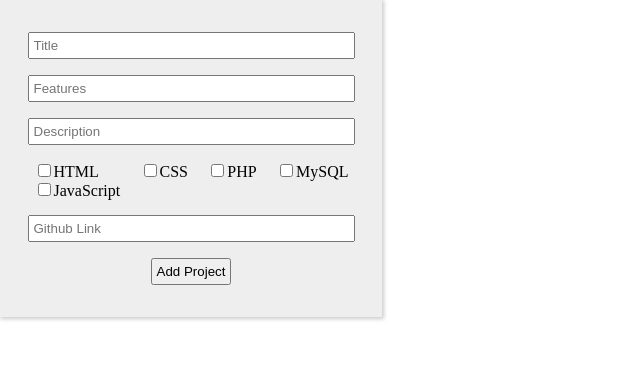
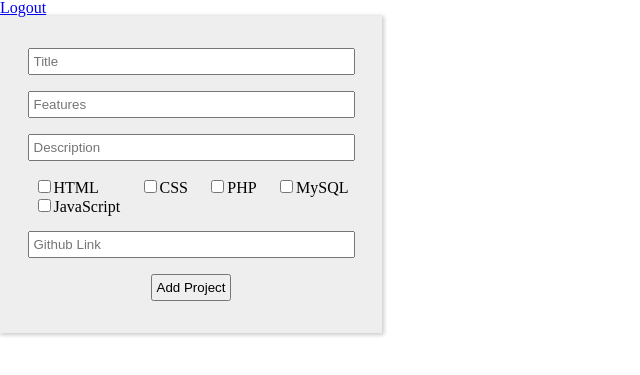
Before and after one commit to willebergh/dashboard, a PHP site: page / in a window 1280 px wide. Shown: the top 375 px of the page, without its empty margins (0-640 px from the left). Run offline with PHP 8.4, Linux system fonts and the light colour scheme; the visitor is signed in with stand-in values (Sample User, id 1).

Commit message:
added logout button

```diff
--- a/assets/inc/header.inc.php
+++ b/assets/inc/header.inc.php
@@ -7,6 +7,8 @@
     <link rel="stylesheet" href="/dashboard/assets/css/main.css">
   </head>
   <body>
-    <header>
-
+    <header class="header">
+      <div class="nav">
+        <a href="/dashboard/assets/script/logout.script.php">Logout</a>
+      </div>
     </header>
```
